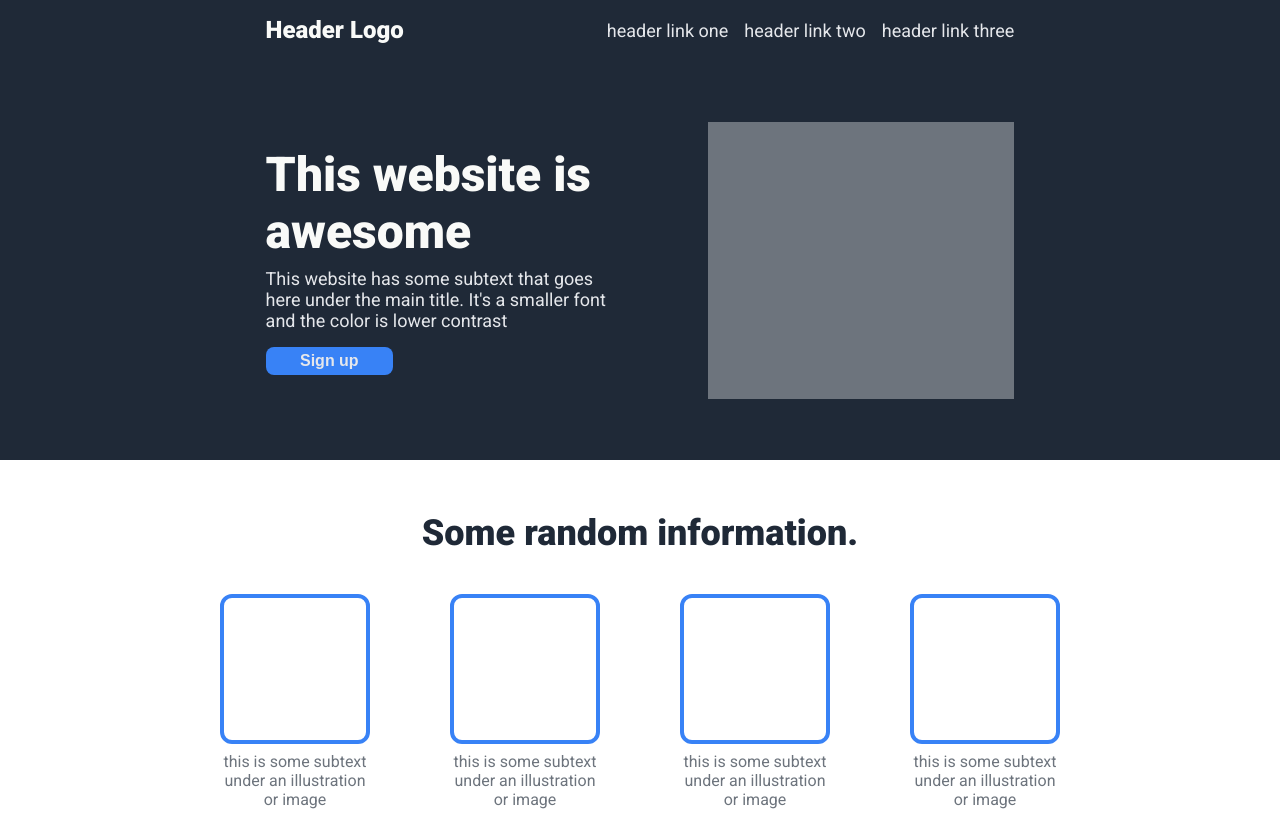
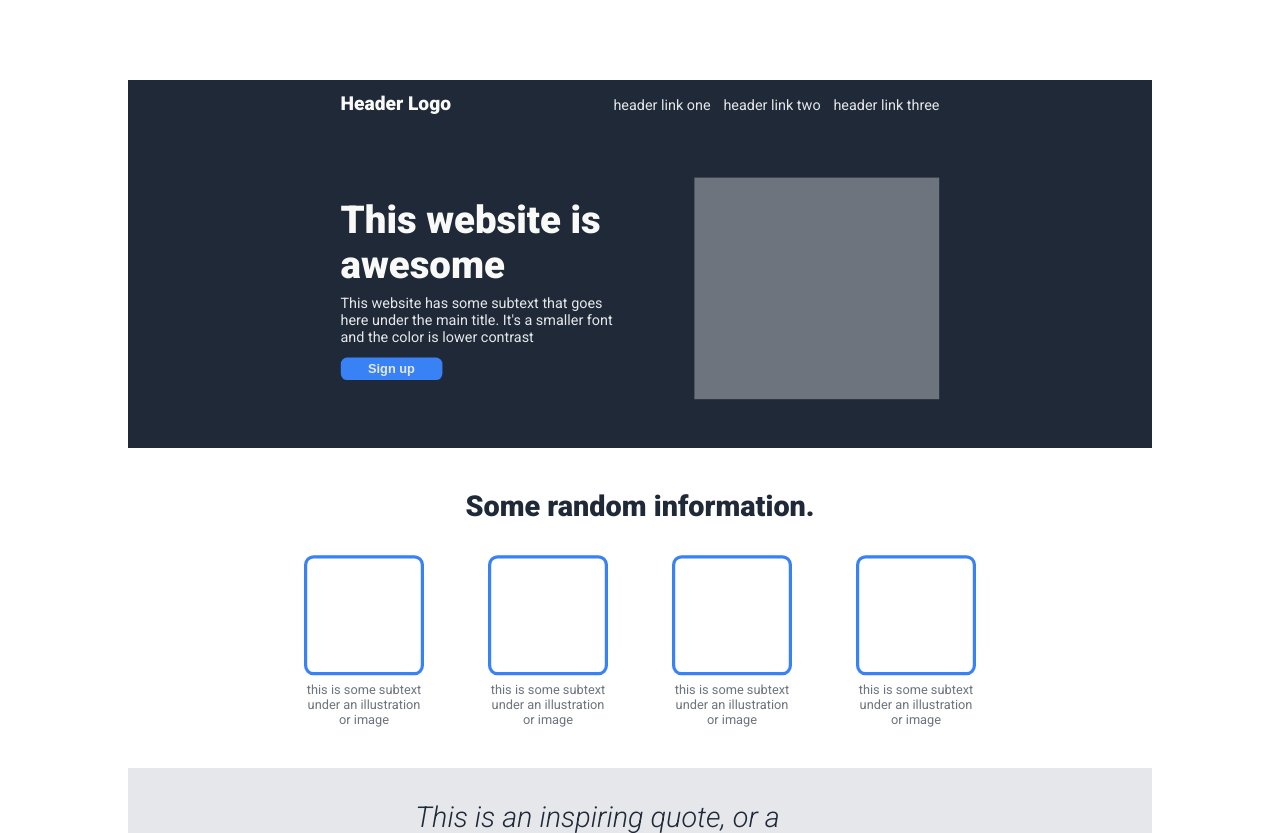
Before and after one commit to rhinzz/odin-landing-page, a plain HTML site: page index.html in a window 1280 px wide. Shown: the top 833 px of the page. Drawn offline with Linux system fonts and the light colour scheme.

Commit message:
Update styles.css
Add transform to body

```diff
--- a/styles.css
+++ b/styles.css
@@ -17,6 +17,8 @@
 body{
     height: 100vh;
     font-family: Roboto, sans-serif;
+    transform: scale(0.8);
+    -moz-transform: scale(0.8);
 }
 .header{
     display: flex;
```
